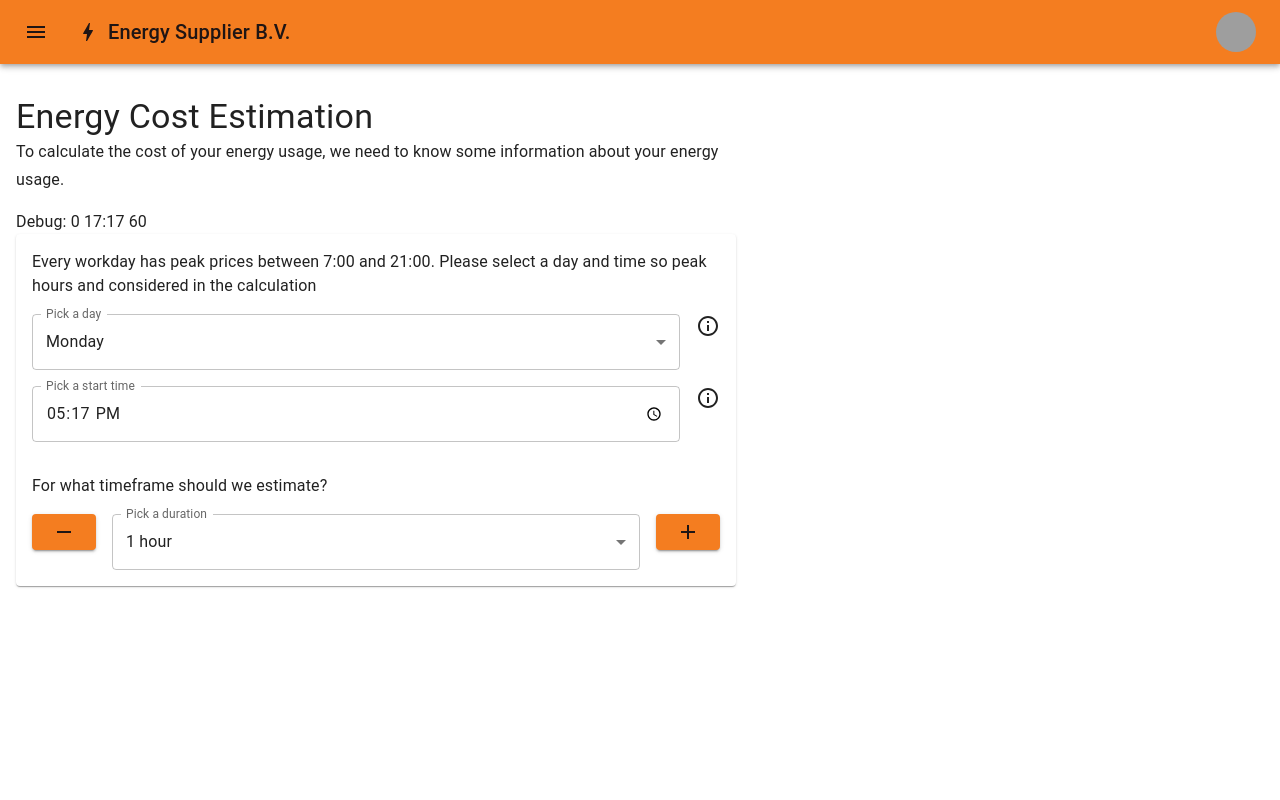
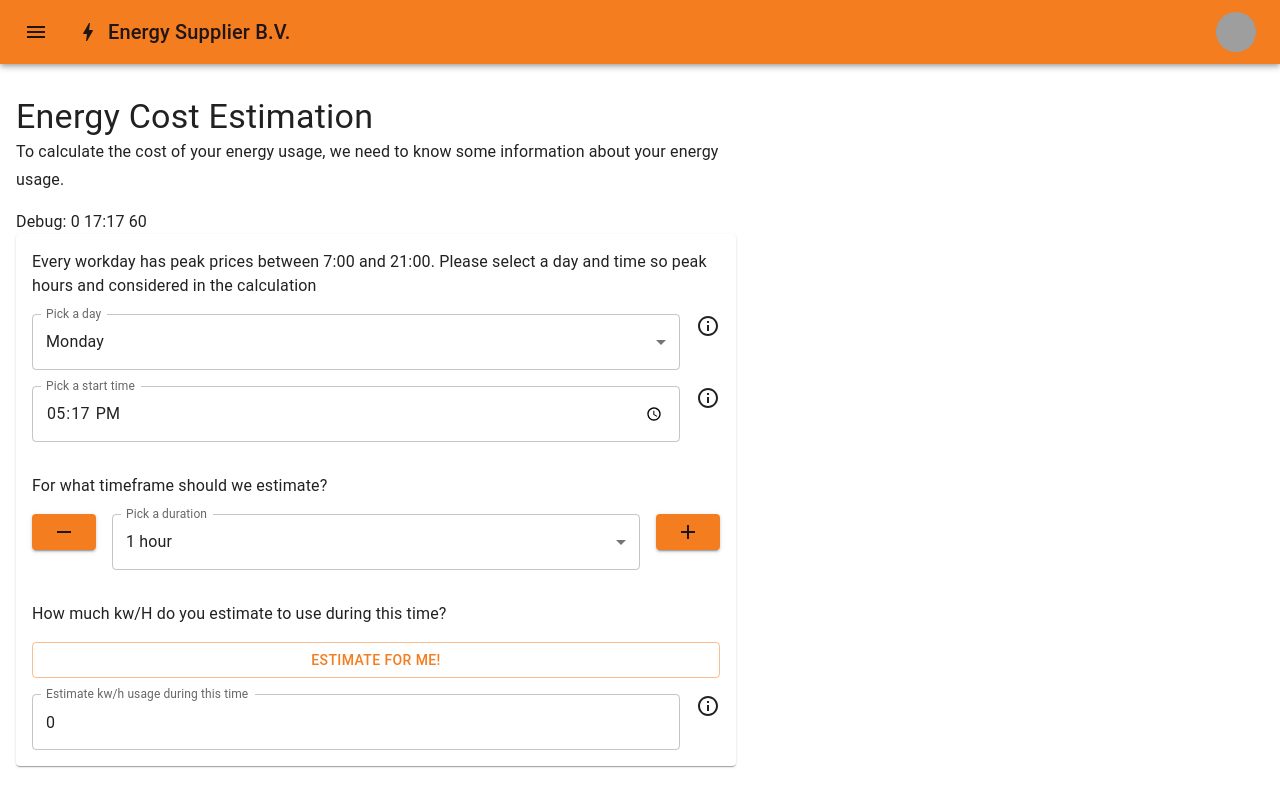
Before and after one commit to HarisSpahija/ES-Platform, a React (Vite) app: page / in a window 1280 px wide. Built offline with nearby package versions, Linux system fonts and the light colour scheme; grey boxes are pictures that could not be loaded.

Commit message:
Added Energy estimation input

```diff
--- a/src/components/EnergyForm/EnergyForm.tsx
+++ b/src/components/EnergyForm/EnergyForm.tsx
@@ -1,9 +1,20 @@
-import { Box, Card, FormGroup, Typography } from '@mui/material'
+import {
+  Box,
+  Button,
+  Card,
+  FormGroup,
+  Grid,
+  TextField,
+  Tooltip,
+  Typography,
+} from '@mui/material'
 import { useState } from 'react'
 import { DayPicker, DurationPicker, TimePicker } from '../Inputs'
 
 import '../../styles/form.scss'
 import getCurrentHHmm from '../../helpers/getCurrentHHmm'
+import { InfoOutlined } from '@mui/icons-material'
+import returnEstiamtedEnergyUsage from '../../helpers/returnEsimatedEnergyUsage'
 
 /*
 three input fields
@@ -17,6 +28,7 @@ const EnergyForm = () => {
   const [startDay, setStartDay] = useState<number>(new Date().getDay())
   const [startTime, setStartTime] = useState<string>(getCurrentHHmm())
   const [durationInMinutes, setDuration] = useState<number>(60)
+  const [energyUsage, setEnergyUsage] = useState<number>(0)
 
   const handleDayChange = (e: any) => {
     setStartDay(e.target.value)
@@ -26,6 +38,13 @@ const EnergyForm = () => {
   }
   const handleStartTimeChange = (e: any) => {
     setStartTime(e.target.value)
+  }
+  const handleEnergyUsageChange = (e: any) => {
+    setEnergyUsage(e.target.value)
+  }
+  const setEstimatedEnergyUsage = () => {
+    const averageUsage = returnEstiamtedEnergyUsage(durationInMinutes)
+    setEnergyUsage(averageUsage)
   }
 
   return (
@@ -58,6 +77,29 @@ const EnergyForm = () => {
             value={durationInMinutes}
             handleDurationStep={setDuration}
           />
+          <Typography sx={{ marginTop: 2 }}>
+            How much kw/H do you estimate to use during this time?
+          </Typography>
+          <Button variant='outlined' onClick={setEstimatedEnergyUsage}>
+            Estimate for me!
+          </Button>
+          <Grid container spacing={2}>
+            <Grid item xs>
+              <TextField
+                InputLabelProps={{ shrink: true }}
+                onChange={handleEnergyUsageChange}
+                value={energyUsage}
+                type='number'
+                label='Estimate kw/h usage during this time'
+                fullWidth
+              />
+            </Grid>
+            <Grid item>
+              <Tooltip title='The average household uses 3.500 kw/h per year. Check your meter to see the usage of the last hour'>
+                <InfoOutlined />
+              </Tooltip>
+            </Grid>
+          </Grid>
         </FormGroup>
       </Card>
     </>
```
